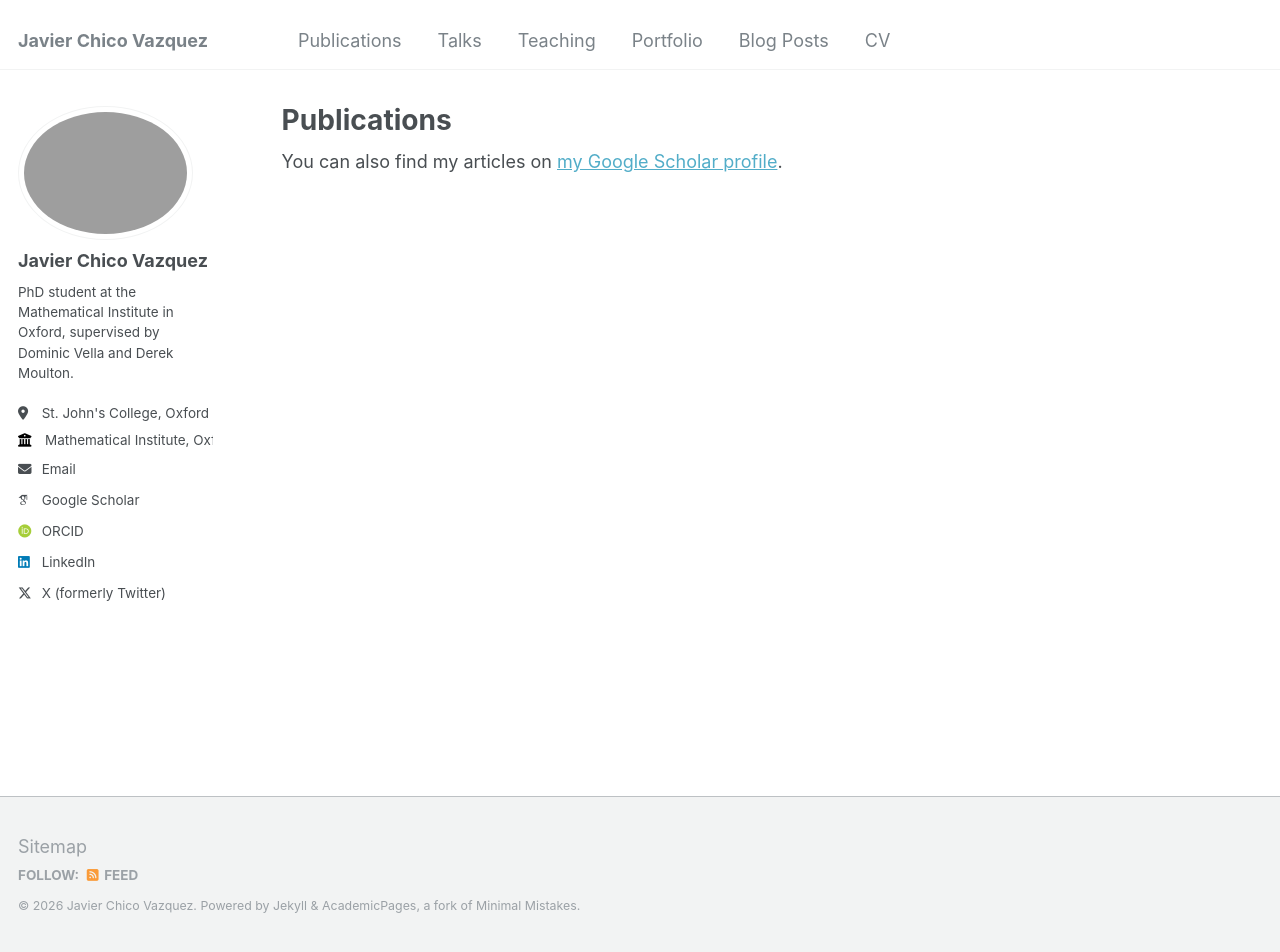
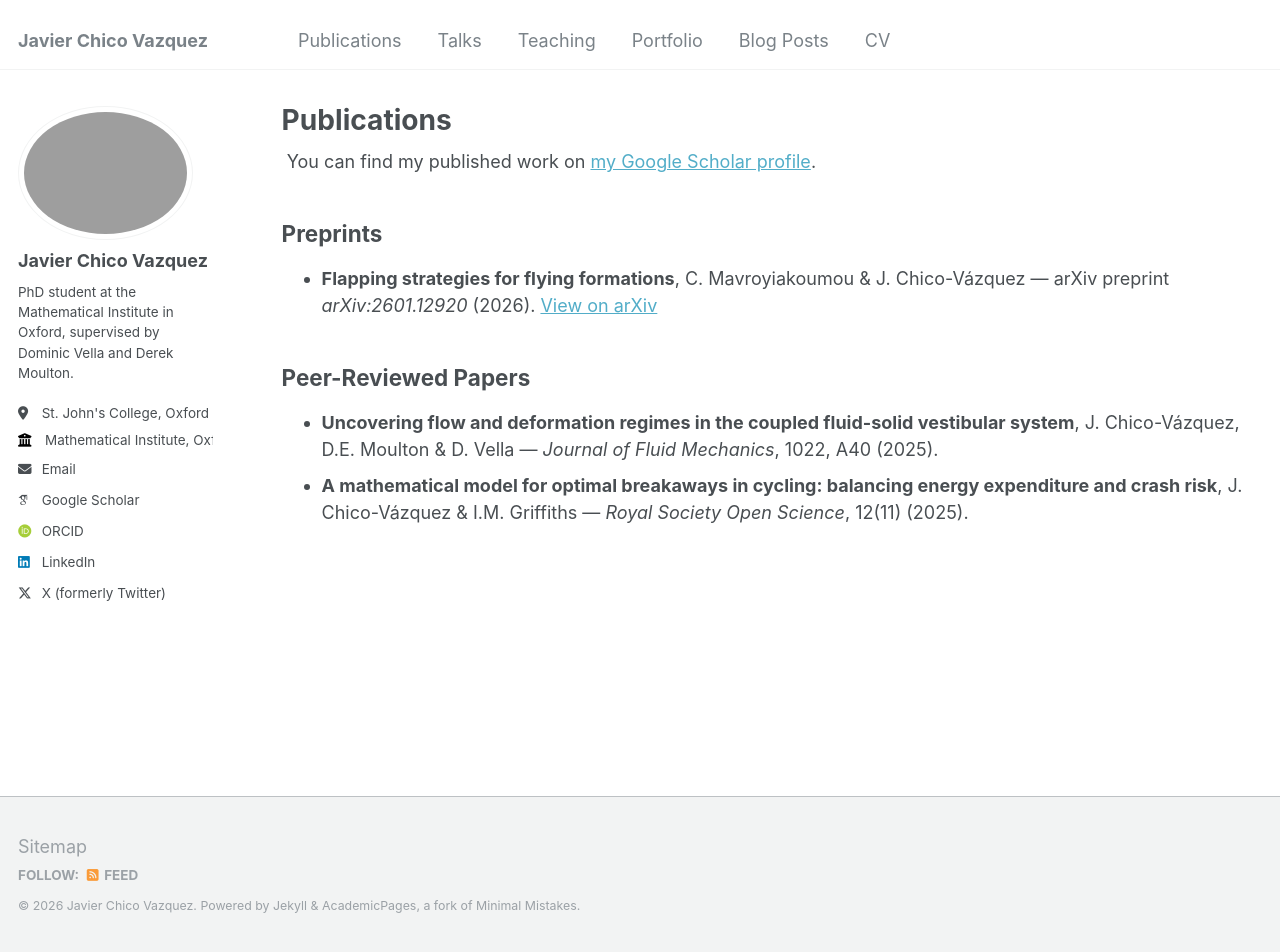
Before and after one commit to JavierChico/JavierChico.github.io, a Jekyll site: the page built from _pages/publications.html, in a window 1280 px wide and 952 px high. Built offline with Jekyll 4.4.1, drawn with Linux system fonts in a browser that asks for light colours; some web fonts are replaced.

Commit message:
Update publications page with new sections
Added sections for preprints and peer-reviewed papers.

```diff
--- a/_pages/publications.html
+++ b/_pages/publications.html
@@ -6,28 +6,37 @@ author_profile: true
 ---
 
 {% if site.author.googlescholar %}
-  <div class="wordwrap">You can also find my articles on <a href="{{site.author.googlescholar}}">my Google Scholar profile</a>.</div>
+  <div class="wordwrap">
+    You can find my published work on <a href="{{site.author.googlescholar}}">my Google Scholar profile</a>.
+  </div>
+
+  <!-- Preprints Section -->
+  <section id="preprints">
+    <h2>Preprints</h2>
+    <ul>
+      <li>
+        <strong>Flapping strategies for flying formations</strong>,
+        C. Mavroyiakoumou & J. Chico-Vázquez — arXiv preprint <em>arXiv:2601.12920</em> (2026).
+        <a href="https://arxiv.org/abs/2601.12920">View on arXiv</a>
+      </li>
+    </ul>
+  </section>
+
+  <!-- Peer-Reviewed Papers Section -->
+  <section id="papers">
+    <h2>Peer-Reviewed Papers</h2>
+    <ul>
+      <li>
+        <strong>Uncovering flow and deformation regimes in the coupled fluid-solid vestibular system</strong>,
+        J. Chico-Vázquez, D.E. Moulton & D. Vella — <em>Journal of Fluid Mechanics</em>, 1022, A40 (2025).
+        <!-- Add a DOI or URL here if you have one -->
+      </li>
+      <li>
+        <strong>A mathematical model for optimal breakaways in cycling: balancing energy expenditure and crash risk</strong>,
+        J. Chico-Vázquez & I.M. Griffiths — <em>Royal Society Open Science</em>, 12(11) (2025).
+        <!-- Add a DOI or URL here if you have one -->
+      </li>
+    </ul>
+  </section>
+
 {% endif %}
-
-{% include base_path %}
-
-<!-- New style rendering if publication categories are defined -->
-{% if site.publication_category %}
-  {% for category in site.publication_category  %}
-    {% assign title_shown = false %}
-    {% for post in site.publications reversed %}
-      {% if post.category != category[0] %}
-        {% continue %}
-      {% endif %}
-      {% unless title_shown %}
-        <h2>{{ category[1].title }}</h2><hr />
-        {% assign title_shown = true %}
-      {% endunless %}
-      {% include archive-single.html %}
-    {% endfor %}
-  {% endfor %}
-{% else %}
-  {% for post in site.publications reversed %}
-    {% include archive-single.html %}
-  {% endfor %}
-{% endif %}
```
